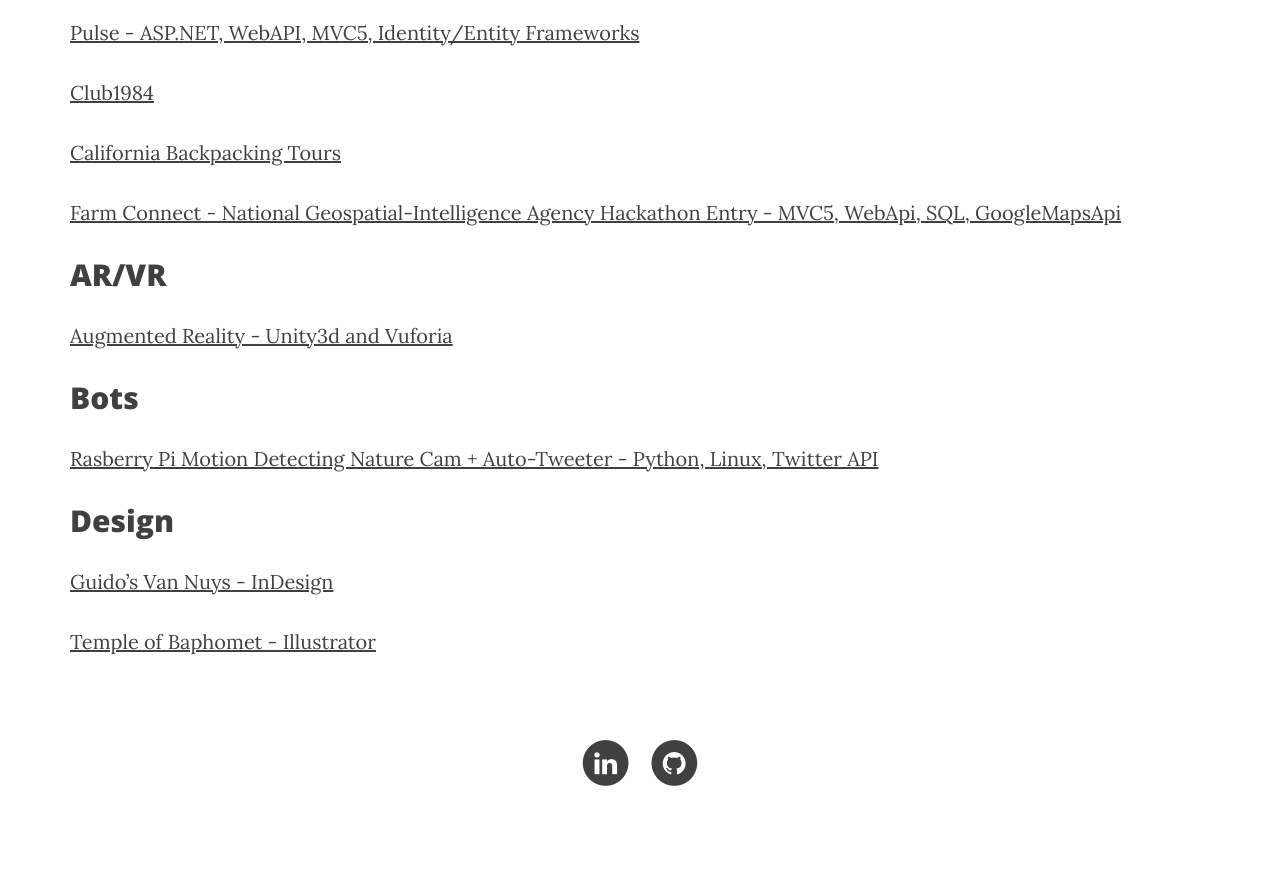
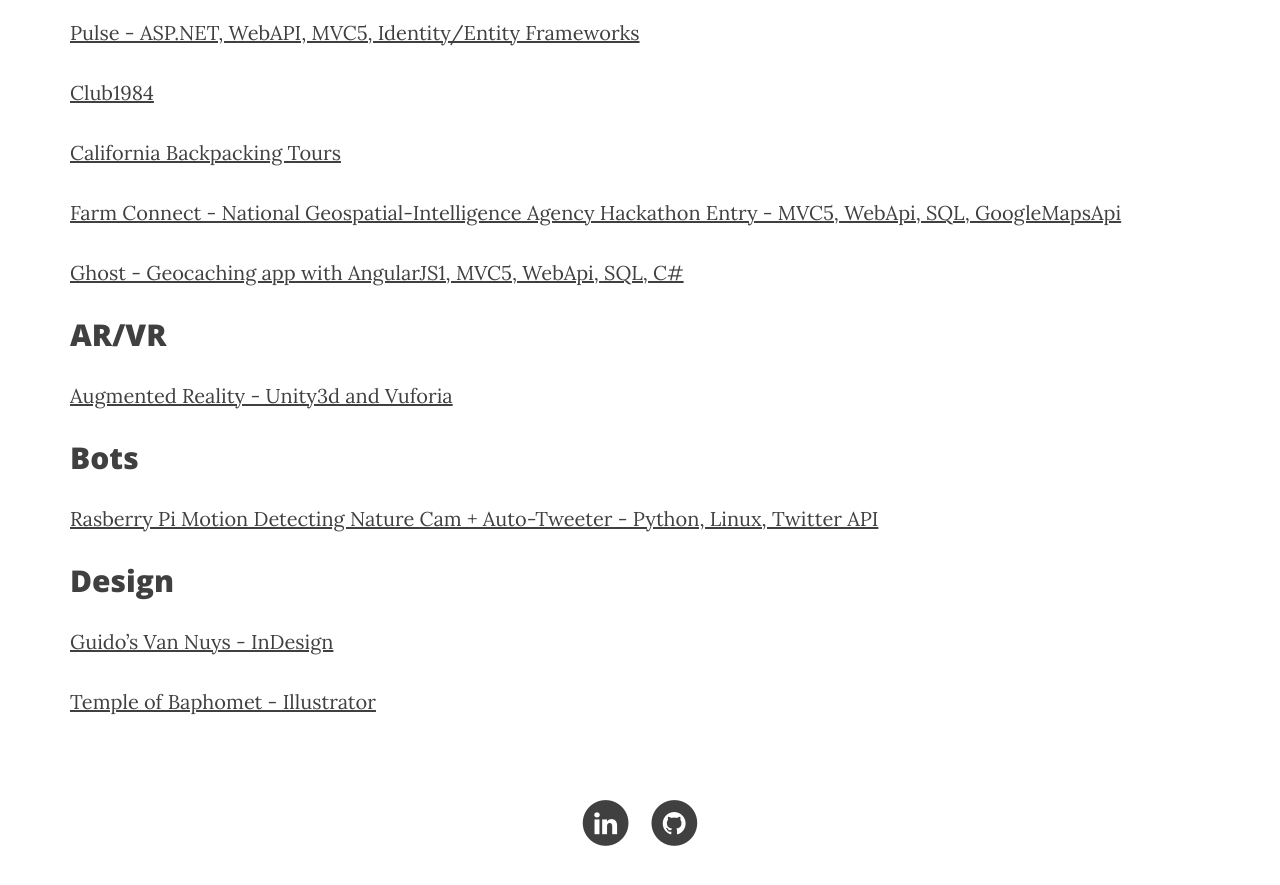
Before and after one commit to glenwperry/glenwperry.github.io, a Jekyll site: the page built from portfolio.md, in a window 1280 px wide and 900 px high, scrolled down 563 px. Shown: the top 885 px of the window. Built offline with Jekyll 4.4.1, drawn with Linux system fonts in a browser that asks for light colours; nearby versions of some CDN libraries; before the commit the page ends 1419 px from its top, so only the background shows below that.

Commit message:
added ghost
added ghost

```diff
--- a/portfolio.md
+++ b/portfolio.md
@@ -12,6 +12,9 @@ Apps/Sites
 
 [Farm Connect - National Geospatial-Intelligence Agency Hackathon Entry - MVC5, WebApi, SQL, GoogleMapsApi](http://farmconnect2.azurewebsites.net/)
 
+[Ghost - Geocaching app with AngularJS1, MVC5, WebApi, SQL, C#](https://ghost8web20170404013145.azurewebsites.net/)
+
+
 AR/VR
 -----
 [Augmented Reality - Unity3d and Vuforia](https://youtu.be/K3tCvHRkdcg)
```
